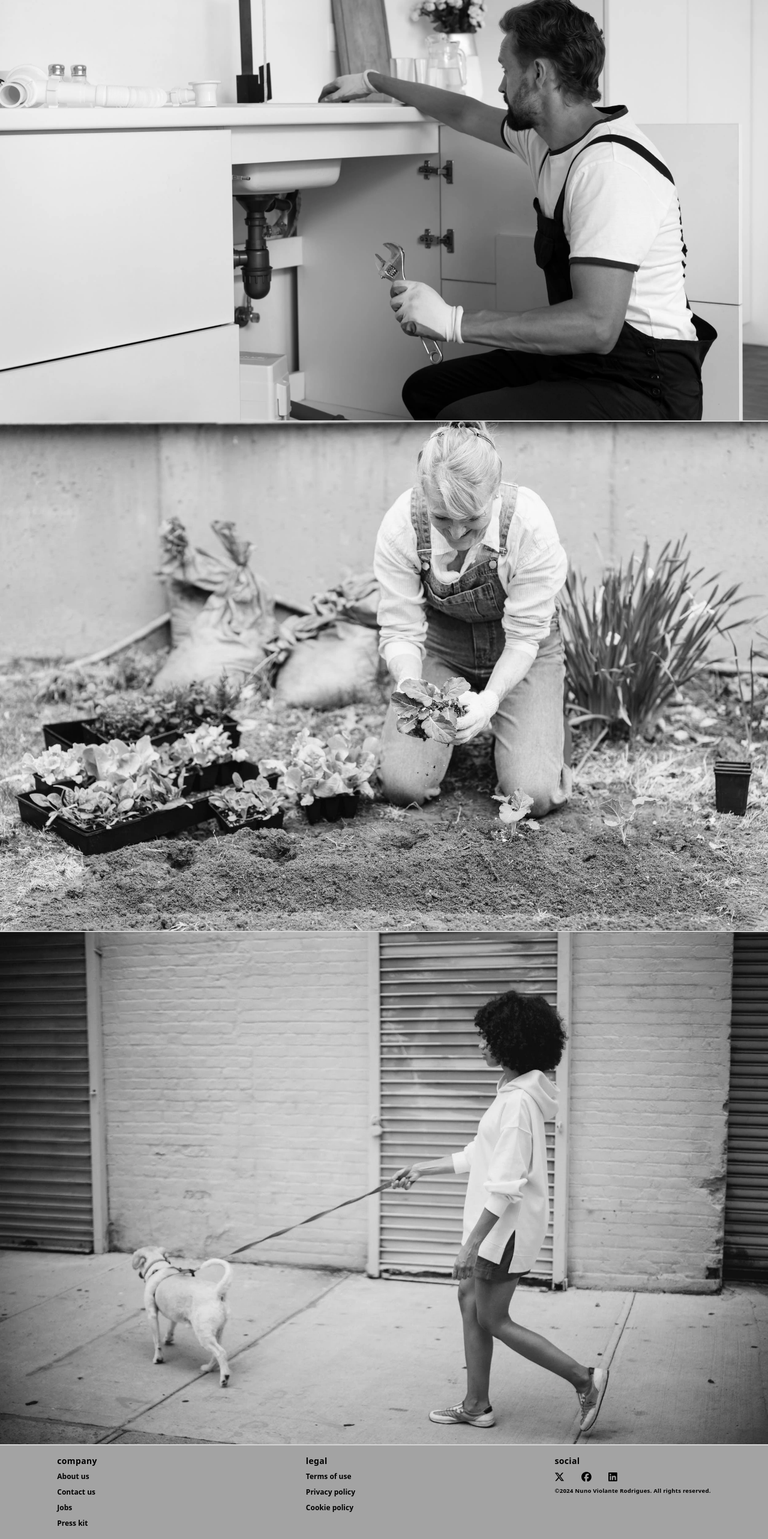
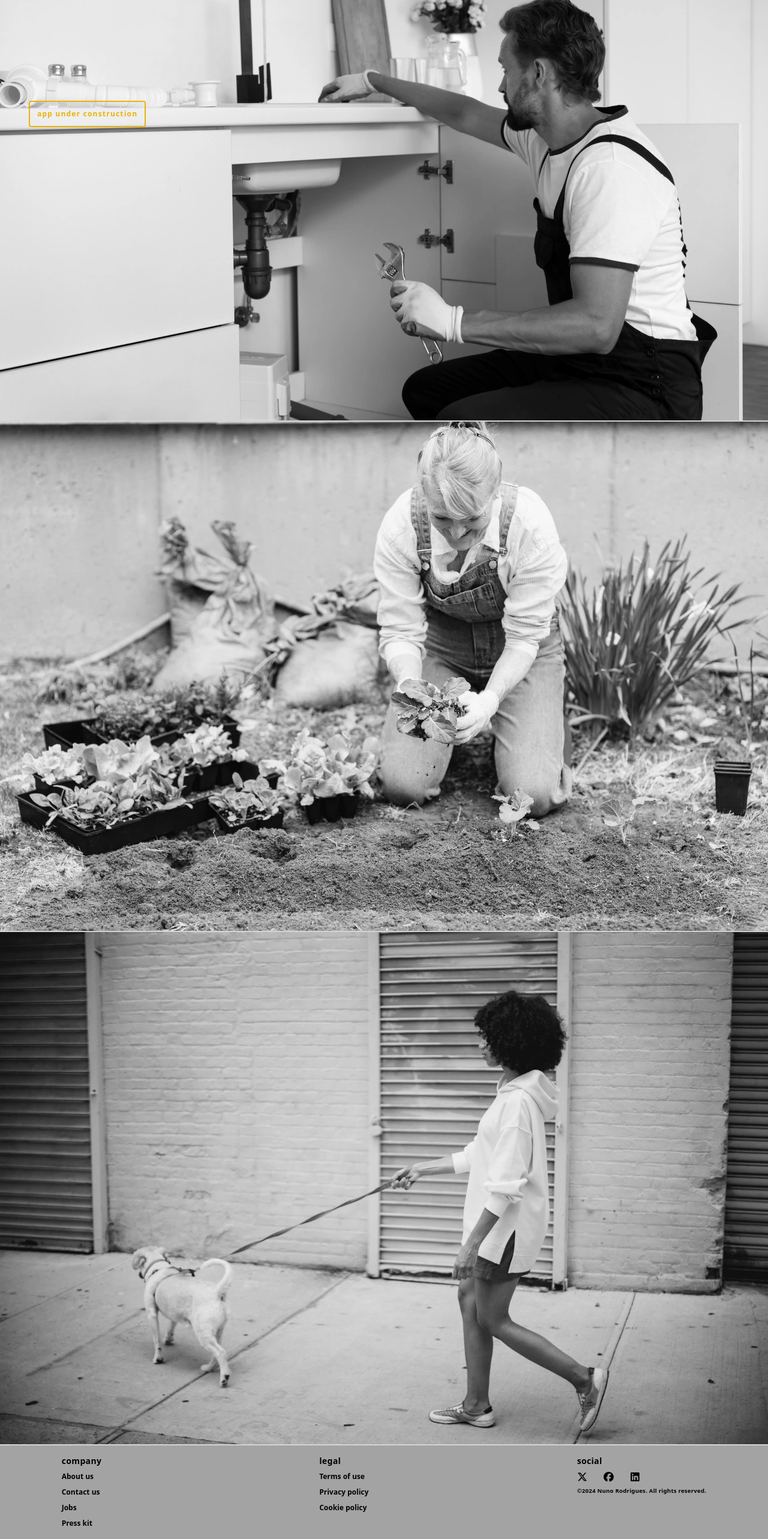
Before and after one commit to NVR-2023/45-Solutioner-2.0, a Next.js app: page / in a window 1280 px wide. Shown: the part 152-2718 px from the top of the page at 60% size. Built offline with nearby package versions, Linux system fonts and the light colour scheme; what tailwindcss-opentype would draw is missing.

Commit message:
chore: add banner before deploying to vercel

```diff
--- a/src/frontend/sections/footer/footer.tsx
+++ b/src/frontend/sections/footer/footer.tsx
@@ -1,26 +1,12 @@
 import FooterLinksSegment from "./sub-components/footer-links-segment";
 import FooterSocialSegment from "./sub-components/footer-social-segment";
+import { linkArrayFooter } from "./sub-components/linh-array-footer";
 
 const Footer = () => {
-  type FooterLinkSegmentType = {
-    label: string;
-    links: string[];
-  };
-
-  type FooterLinkListType = FooterLinkSegmentType[];
-
-  const footerLinkArray: FooterLinkListType = [
-    {
-      label: "company",
-      links: ["About us", "Contact us", "Jobs", "Press kit"],
-    },
-    { label: "legal", links: ["Terms of use", "Privacy policy", "Cookie policy"] },
-  ];
-
   return (
     <footer className="bg-neutral-400 dark:bg-neutral-700 text-black dark:text-white smooth-theme-transition flex flex-col md:flex-row md:justify-around space-y-3 md:space-y-0 p-4">
-      <FooterLinksSegment linkList={footerLinkArray[0]} />
-      <FooterLinksSegment linkList={footerLinkArray[1]} />
+      <FooterLinksSegment linkList={linkArrayFooter[0]} />
+      <FooterLinksSegment linkList={linkArrayFooter[1]} />
       <FooterSocialSegment />
     </footer>
   );
--- a/src/frontend/sections/footer/sub-components/footer-social-segment.tsx
+++ b/src/frontend/sections/footer/sub-components/footer-social-segment.tsx
@@ -13,7 +13,7 @@ const FooterSocialSegment = () => {
         <SocialMediaIcons />
       </div>
       <div className="pt-2 flex flex-col md:flex-row font-semibold md:text-[0.6rem] text-xs tracking-wide">
-        {`©${getCurrentYearSpan()} Nuno Violante Rodrigues. All rights reserved.`}
+        {`©${getCurrentYearSpan()} Nuno Rodrigues. All rights reserved.`}
       </div>
     </nav>
   );
--- /dev/null
+++ b/src/frontend/sections/footer/sub-components/linh-array-footer.tsx
@@ -0,0 +1,14 @@
+type FooterLinkSegmentType = {
+  label: string;
+  links: string[];
+};
+
+type FooterLinkListType = FooterLinkSegmentType[];
+
+export const linkArrayFooter: FooterLinkListType = [
+  {
+    label: "company",
+    links: ["About us", "Contact us", "Jobs", "Press kit"],
+  },
+  { label: "legal", links: ["Terms of use", "Privacy policy", "Cookie policy"] },
+];
--- a/src/frontend/sections/services-section-home/services-section-home.tsx
+++ b/src/frontend/sections/services-section-home/services-section-home.tsx
@@ -3,7 +3,7 @@ import Image from "next/image";
 const ServicesHomeSection = () => {
   return (
     <section id="services">
-      <div>
+      <div className="relative">
         <Image
           src="/images/homepage/plumbing.webp"
           alt="plumbing"
@@ -12,6 +12,9 @@ const ServicesHomeSection = () => {
           priority={true}
         />
       </div>
+      <div className="absolute left-12 top-80 border-2 p-3 rounded  text-xs text-yellow-500 font-semibold small-caps  border-yellow-500 tracking-widest">
+        app under construction
+      </div>
     </section>
   );
 };
```
